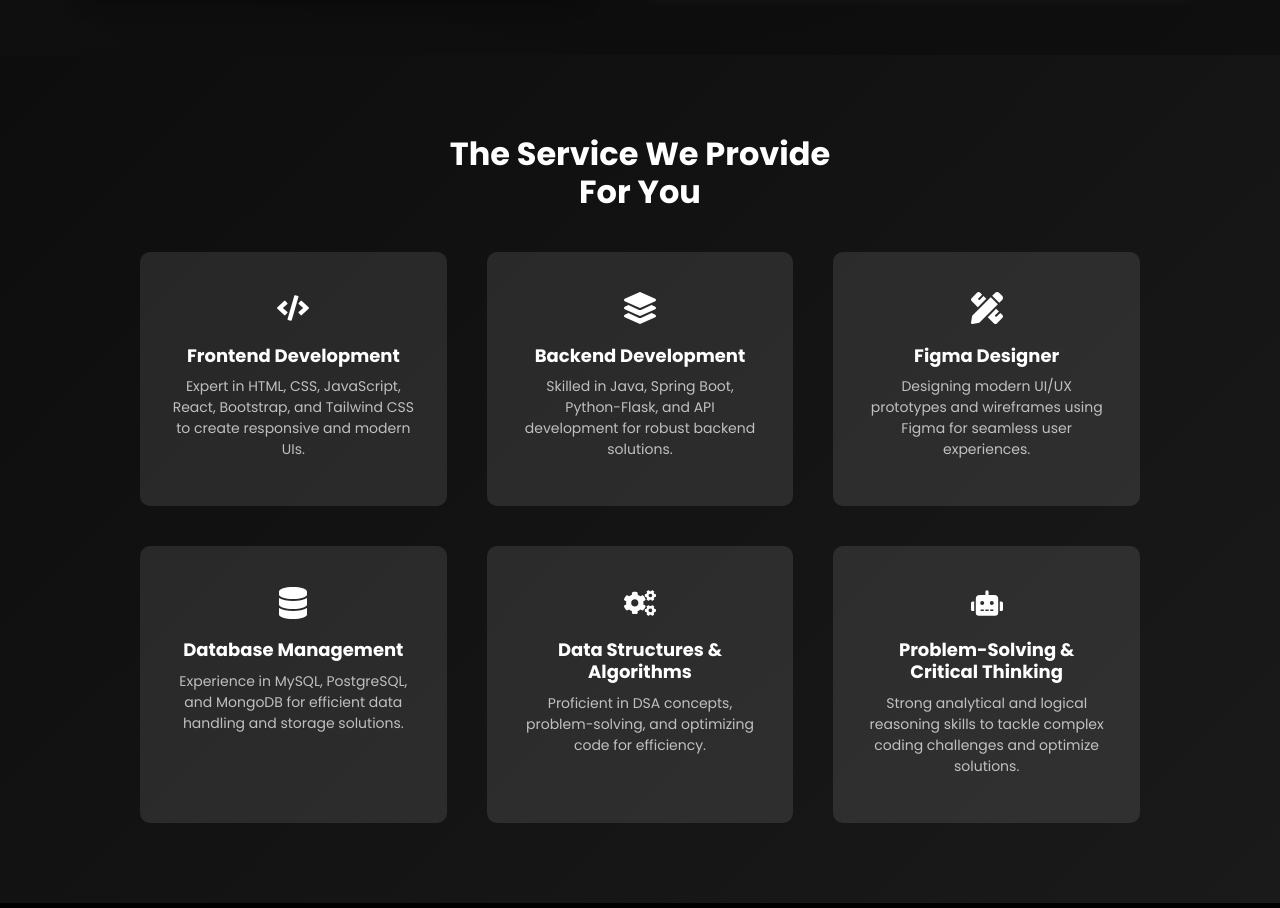
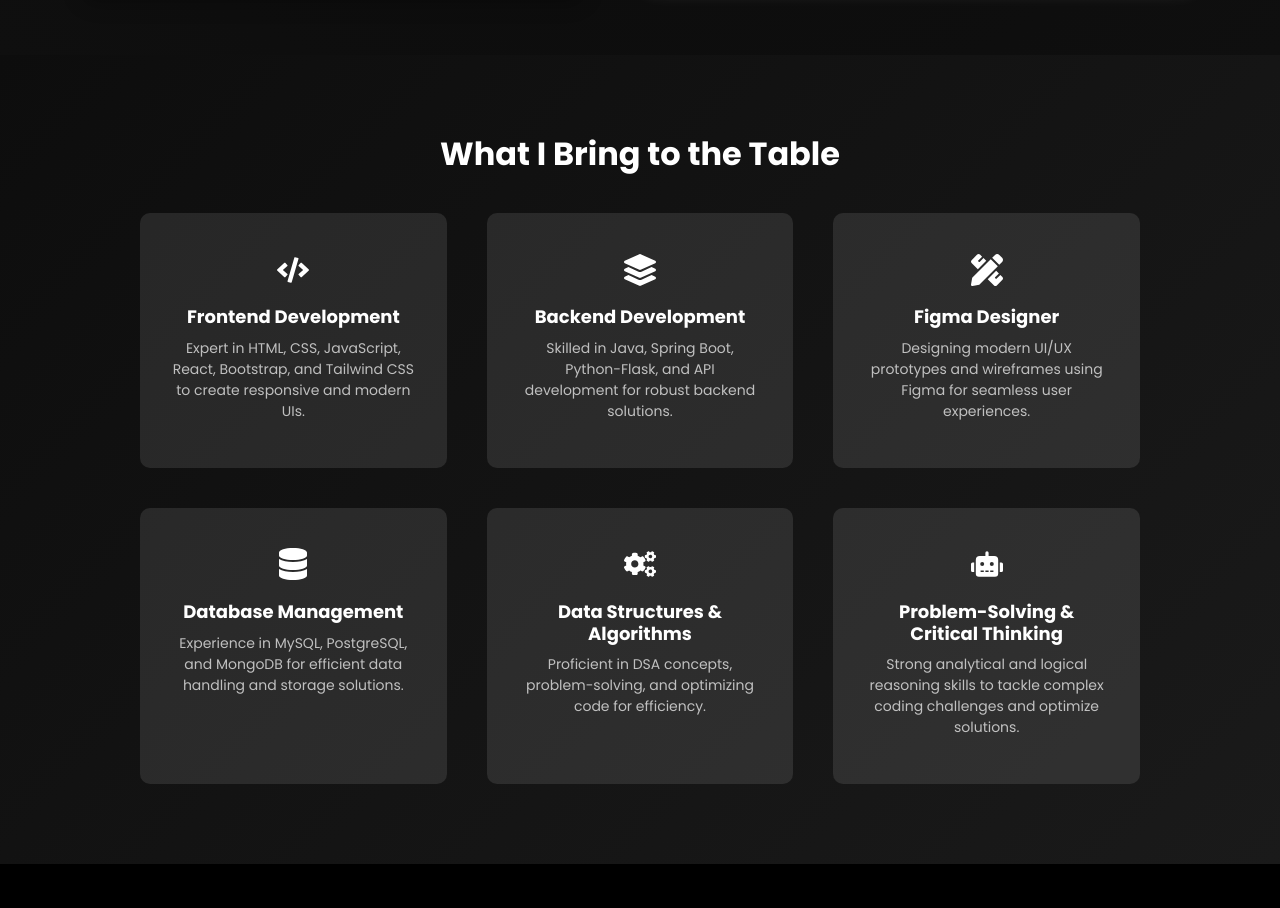
Before and after one commit to TharinduDMadushanka/tharindu-madushanka-portfolio, a React (Vite) app: page / in a window 1280 px wide. Shown: the part 3640-4548 px from the top of the page. Built offline with nearby package versions, Linux system fonts and the light colour scheme.

Commit message:
modify the topic of the service area

```diff
--- a/src/components/MyServices/MyServices.jsx
+++ b/src/components/MyServices/MyServices.jsx
@@ -39,7 +39,7 @@
 const MyServices = () => {
   return (
     <section className="services-section">
-      <h2 className="services-title">The Service We Provide <br /> For You</h2>
+      <h2 className="services-title">What I Bring to the Table</h2>
       <div className="services-container">
         {services.map((service, index) => (
           <div key={index} className="service-box">
```
